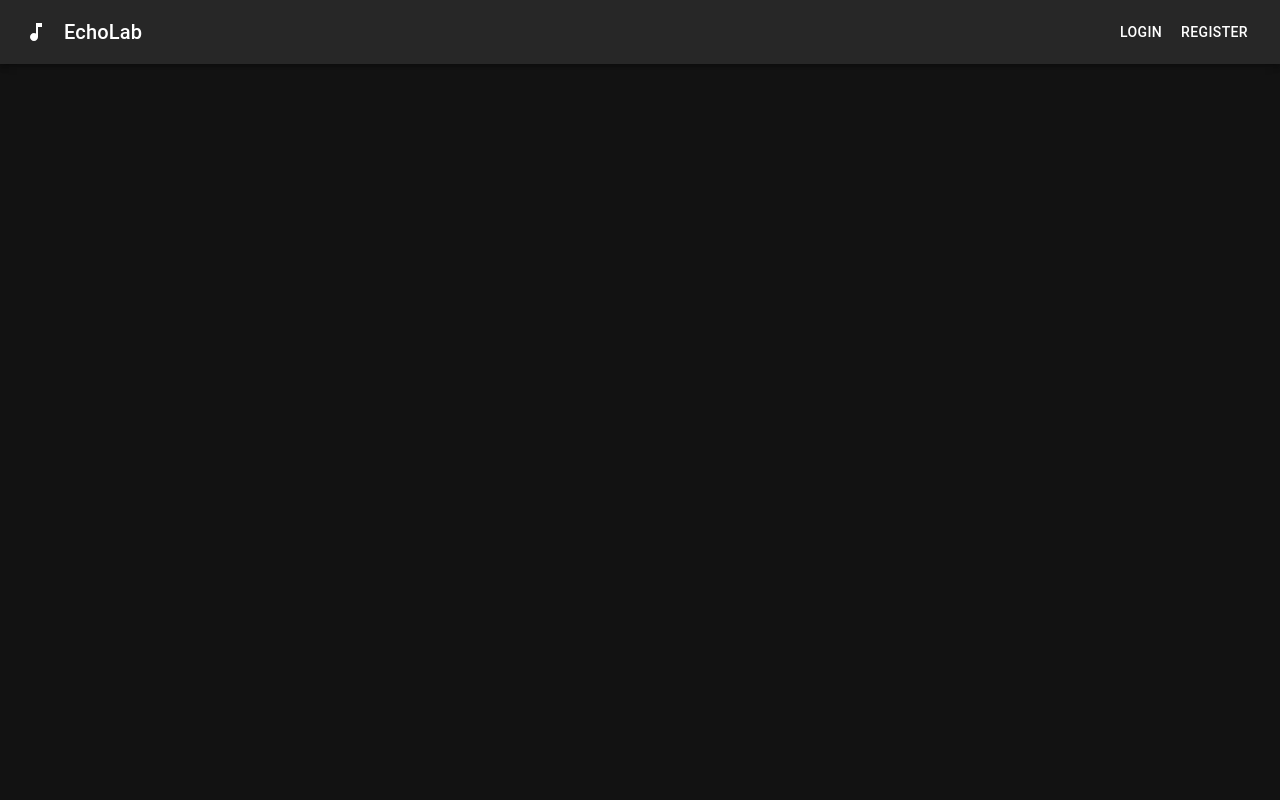
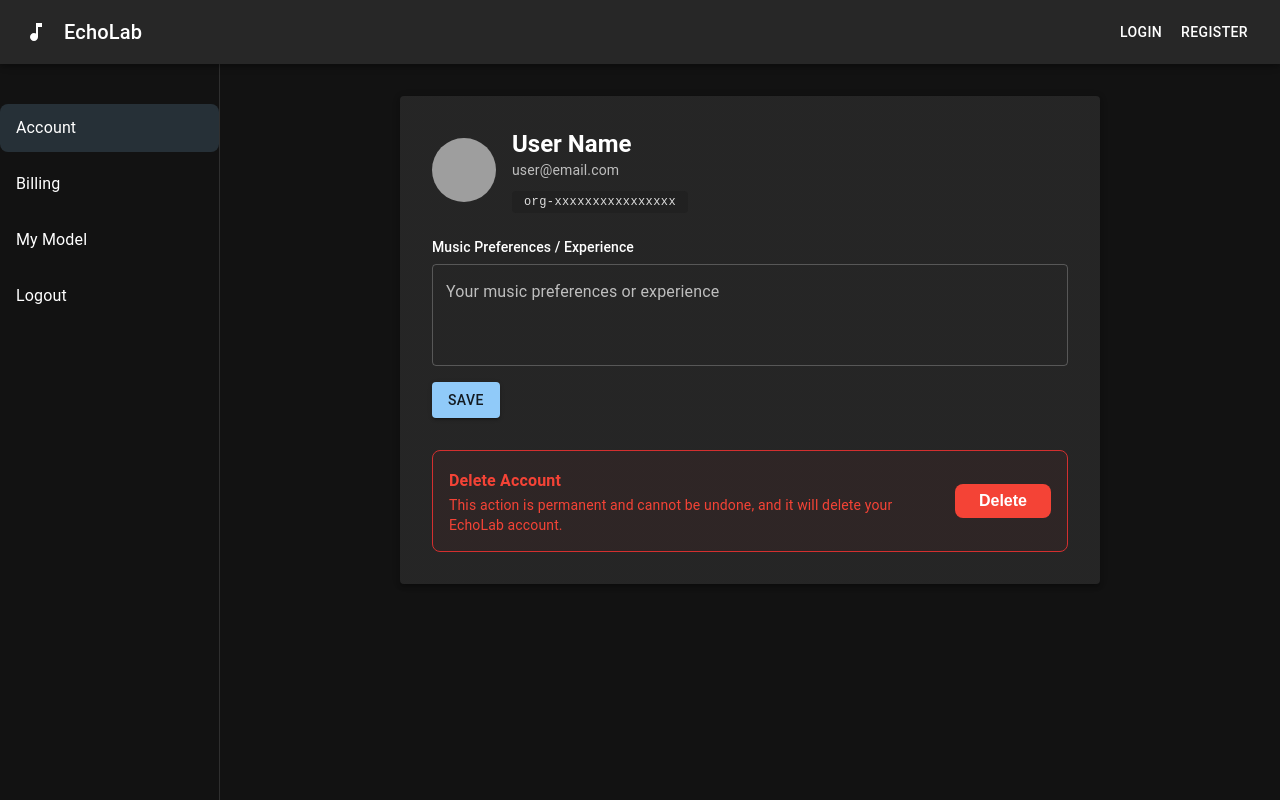
Before and after one commit to shannn1/echolab_final, a React (Create React App) app in the folder client/: page /account in a window 1280 px wide. Built offline with nearby package versions, Linux system fonts and the light colour scheme; no server answers; grey boxes are pictures that could not be loaded.

Commit message:
feat: account页优化，支持音乐喜好/经历编辑，头像为首字母图片，去除developer mode

```diff
--- a/client/src/App.js
+++ b/client/src/App.js
@@ -8,8 +8,10 @@ import Login from './pages/Login';
 import Register from './pages/Register';
 import MusicRoom from './pages/MusicRoom';
 import Library from './pages/Library';
+import AccountPage from './pages/Account';
 import { AuthProvider } from './context/AuthContext';
 import { Toaster } from 'react-hot-toast';
+import { Box } from '@mui/material';
 
 const theme = createTheme({
   palette: {
@@ -31,13 +33,16 @@ function App() {
         <Toaster position="top-right" />
         <Router>
           <Navbar />
+          <Box sx={{ pt: { xs: 7, md: 8 } }}>
             <Routes>
               <Route path="/" element={<Home />} />
               <Route path="/login" element={<Login />} />
               <Route path="/register" element={<Register />} />
               <Route path="/room/:roomId" element={<MusicRoom />} />
               <Route path="/library" element={<Library />} />
+              <Route path="/account" element={<AccountPage />} />
             </Routes>
+          </Box>
         </Router>
       </AuthProvider>
     </ThemeProvider>
--- /dev/null
+++ b/client/src/components/MusicIntroForm.js
@@ -0,0 +1,50 @@
+import React, { useState } from 'react';
+import { Box, TextField, Button, Typography } from '@mui/material';
+
+const MusicIntroForm = ({ user }) => {
+  // 这里暂时用本地state，后续可对接后端
+  const [intro, setIntro] = useState(user?.musicIntro || '');
+  const [saving, setSaving] = useState(false);
+  const [saved, setSaved] = useState(false);
+
+  const handleSave = async () => {
+    setSaving(true);
+    // TODO: 调用后端API保存
+    setTimeout(() => {
+      setSaving(false);
+      setSaved(true);
+      setTimeout(() => setSaved(false), 1500);
+    }, 800);
+  };
+
+  return (
+    <Box>
+      <TextField
+        label="Your music preferences or experience"
+        multiline
+        minRows={3}
+        maxRows={8}
+        fullWidth
+        value={intro}
+        onChange={e => setIntro(e.target.value)}
+        variant="outlined"
+        sx={{ mb: 2 }}
+      />
+      <Button
+        variant="contained"
+        color="primary"
+        onClick={handleSave}
+        disabled={saving}
+      >
+        {saving ? 'Saving...' : 'Save'}
+      </Button>
+      {saved && (
+        <Typography variant="body2" color="success.main" sx={{ ml: 2, display: 'inline' }}>
+          Saved!
+        </Typography>
+      )}
+    </Box>
+  );
+};
+
+export default MusicIntroForm;
--- a/client/src/components/Navbar.js
+++ b/client/src/components/Navbar.js
@@ -33,7 +33,7 @@ const Navbar = () => {
   };
 
   return (
-    <AppBar position="static">
+    <AppBar position="fixed" sx={{ zIndex: 1201 }}>
       <Toolbar>
         <MusicNote sx={{ mr: 2 }} />
         <Typography variant="h6" component={RouterLink} to="/" sx={{ flexGrow: 1, textDecoration: 'none', color: 'inherit' }}>
@@ -70,6 +70,7 @@ const Navbar = () => {
                 open={Boolean(anchorEl)}
                 onClose={handleClose}
               >
+                <MenuItem onClick={() => { handleClose(); navigate('/account'); }}>My Account</MenuItem>
                 <MenuItem onClick={handleLogout}>Logout</MenuItem>
               </Menu>
             </>
--- /dev/null
+++ b/client/src/pages/Account.js
@@ -0,0 +1,130 @@
+import React, { useState } from 'react';
+import { Box, List, ListItemButton, ListItemText, Divider, Typography, Paper } from '@mui/material';
+import { useNavigate } from 'react-router-dom';
+import { useAuth } from '../context/AuthContext';
+import MusicIntroForm from '../components/MusicIntroForm';
+
+const tabs = [
+  { label: 'Account', value: 'account' },
+  { label: 'Billing', value: 'billing' },
+  { label: 'My Model', value: 'model' },
+  { label: 'Logout', value: 'logout' },
+];
+
+const AccountPage = () => {
+  const [selectedTab, setSelectedTab] = useState('account');
+  const { user, logout } = useAuth();
+  const navigate = useNavigate();
+
+  const handleTabClick = (tab) => {
+    if (tab === 'logout') {
+      logout();
+      navigate('/');
+    } else {
+      setSelectedTab(tab);
+    }
+  };
+
+  return (
+    <Box sx={{ display: 'flex', minHeight: 'calc(100vh - 64px)', bgcolor: 'background.default' }}>
+      {/* 左侧导航栏 */}
+      <Box sx={{ width: 220, bgcolor: 'background.paper', borderRight: 1, borderColor: 'divider', pt: 4 }}>
+        <List>
+          {tabs.map((tab) => (
+            <ListItemButton
+              key={tab.value}
+              selected={selectedTab === tab.value}
+              onClick={() => handleTabClick(tab.value)}
+              sx={{ borderRadius: 2, mb: 1 }}
+            >
+              <ListItemText primary={tab.label} />
+            </ListItemButton>
+          ))}
+        </List>
+      </Box>
+      {/* 右侧内容区 */}
+      <Box sx={{ flex: 1, p: 4, display: 'flex', justifyContent: 'center', alignItems: 'flex-start' }}>
+        <Paper sx={{ width: '100%', maxWidth: 700, bgcolor: 'background.paper', p: 4 }} elevation={3}>
+          {selectedTab === 'account' && (
+            <>
+              <Box sx={{ display: 'flex', alignItems: 'center', mb: 3 }}>
+                <Box
+                  component="img"
+                  src={`https://ui-avatars.com/api/?name=${encodeURIComponent(user?.username || 'U')}&background=222&color=fff&size=64`}
+                  alt="avatar"
+                  sx={{ width: 64, height: 64, borderRadius: '50%', mr: 2 }}
+                />
+                <Box>
+                  <Typography variant="h5" sx={{ fontWeight: 700 }}>{user?.username || 'User Name'}</Typography>
+                  <Typography variant="body2" color="text.secondary">{user?.email || 'user@email.com'}</Typography>
+                  <Box sx={{ mt: 1 }}>
+                    <Typography variant="caption" sx={{ bgcolor: 'grey.900', color: 'grey.300', px: 1.5, py: 0.5, borderRadius: 1, fontFamily: 'monospace' }}>
+                      {user?.orgId || 'org-xxxxxxxxxxxxxxxx'}
+                    </Typography>
+                  </Box>
+                </Box>
+              </Box>
+              <Box sx={{ mb: 3 }}>
+                <Typography variant="subtitle2" gutterBottom>Music Preferences / Experience</Typography>
+                <MusicIntroForm user={user} />
+              </Box>
+              <Box sx={{ border: '1px solid #d32f2f', borderRadius: 2, p: 2, bgcolor: 'rgba(211,47,47,0.05)', display: 'flex', alignItems: 'center', mt: 4 }}>
+                <Box sx={{ flex: 1 }}>
+                  <Typography variant="subtitle1" color="error" fontWeight={700}>Delete Account</Typography>
+                  <Typography variant="body2" color="error">
+                    This action is permanent and cannot be undone, and it will delete your EchoLab account.
+                  </Typography>
+                </Box>
+                <Box>
+                  <Box component="button" disabled sx={{ bgcolor: 'error.main', color: '#fff', px: 3, py: 1, borderRadius: 2, border: 'none', fontWeight: 700, fontSize: 16, cursor: 'not-allowed', ml: 2 }}>
+                    Delete
+                  </Box>
+                </Box>
+              </Box>
+            </>
+          )}
+          {selectedTab === 'billing' && (
+            <>
+              <Typography variant="h5" gutterBottom>Credits</Typography>
+              <Divider sx={{ mb: 2 }} />
+              <Typography variant="h2" sx={{ fontWeight: 700, mb: 1 }}>500</Typography>
+              <Typography variant="body1" sx={{ mb: 2 }}>
+                Purchase credits for API usage and music generation.
+              </Typography>
+              <Box sx={{ display: 'flex', alignItems: 'center', mb: 1 }}>
+                <Box component="input" type="text" value="$ 10" disabled sx={{ bgcolor: 'background.default', color: 'text.primary', border: '1px solid #444', borderRadius: 1, px: 2, py: 1, mr: 1, width: 120 }} />
+                <Box component="button" disabled sx={{ bgcolor: 'primary.main', color: '#fff', px: 3, py: 1, borderRadius: 2, border: 'none', fontWeight: 700, fontSize: 16, cursor: 'not-allowed' }}>
+                  Buy
+                </Box>
+              </Box>
+              <Typography variant="caption" color="text.secondary" sx={{ mb: 2, display: 'block' }}>
+                Buying credits is not supported yet.
+              </Typography>
+              <Divider sx={{ my: 3 }} />
+              <Typography variant="subtitle1" sx={{ mb: 1 }}>Payments</Typography>
+              <Box sx={{ bgcolor: 'background.default', borderRadius: 2, p: 2 }}>
+                <Box sx={{ display: 'flex', fontWeight: 700, mb: 1 }}>
+                  <Box sx={{ flex: 1 }}>DATE</Box>
+                  <Box sx={{ flex: 1 }}>CREDITS</Box>
+                </Box>
+                <Box sx={{ display: 'flex', mb: 1 }}>
+                  <Box sx={{ flex: 1 }}>05/23/25, 11:18:55 PM</Box>
+                  <Box sx={{ flex: 1 }}>1,000</Box>
+                </Box>
+              </Box>
+            </>
+          )}
+          {selectedTab === 'model' && (
+            <>
+              <Typography variant="h5" gutterBottom>My Model</Typography>
+              <Divider sx={{ mb: 2 }} />
+              <Typography variant="body1">Coming soon...</Typography>
+            </>
+          )}
+        </Paper>
+      </Box>
+    </Box>
+  );
+};
+
+export default AccountPage;
```
Also changed, not shown: client/src/pages/Library.js (+59 -8 lines). Lines whose indentation alone changed are shown as unchanged.
